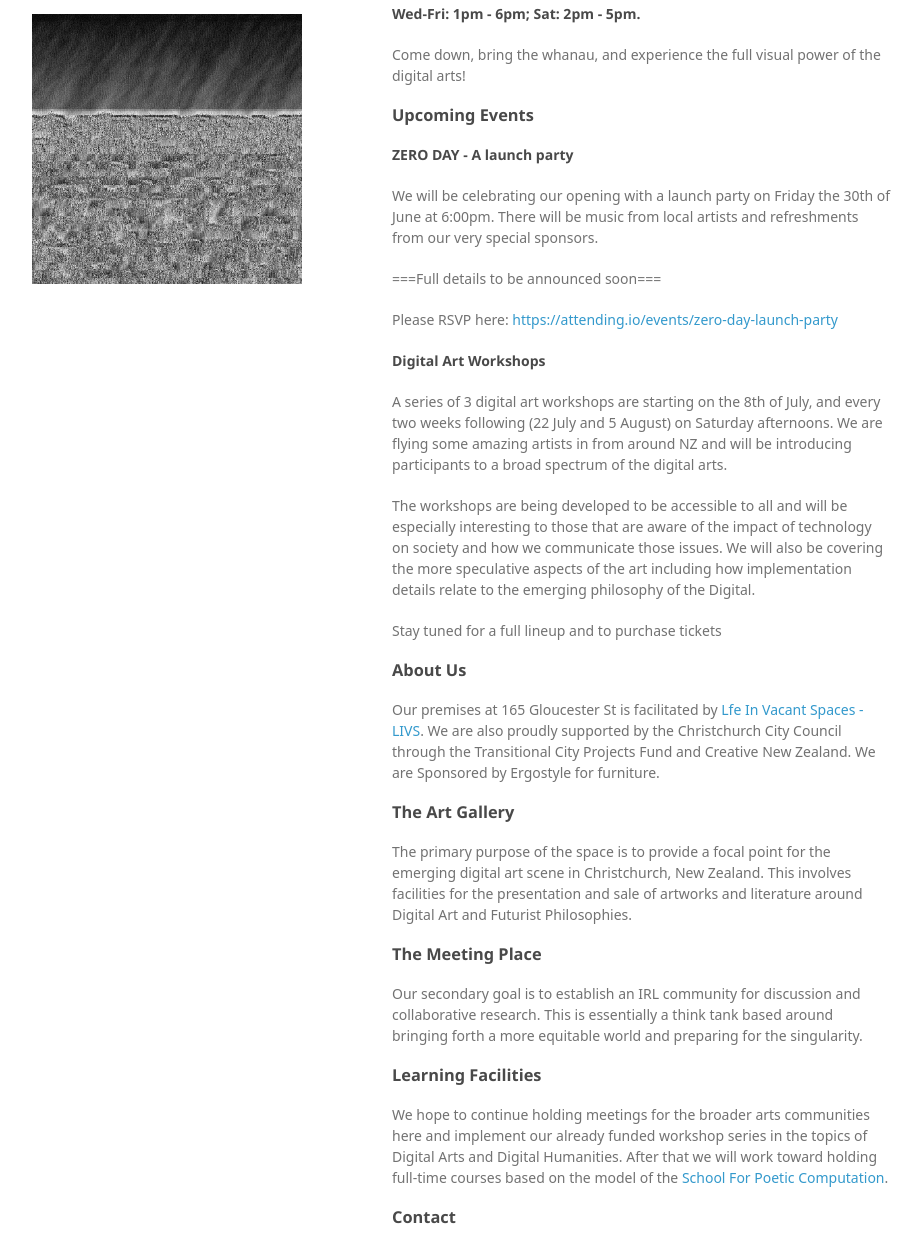
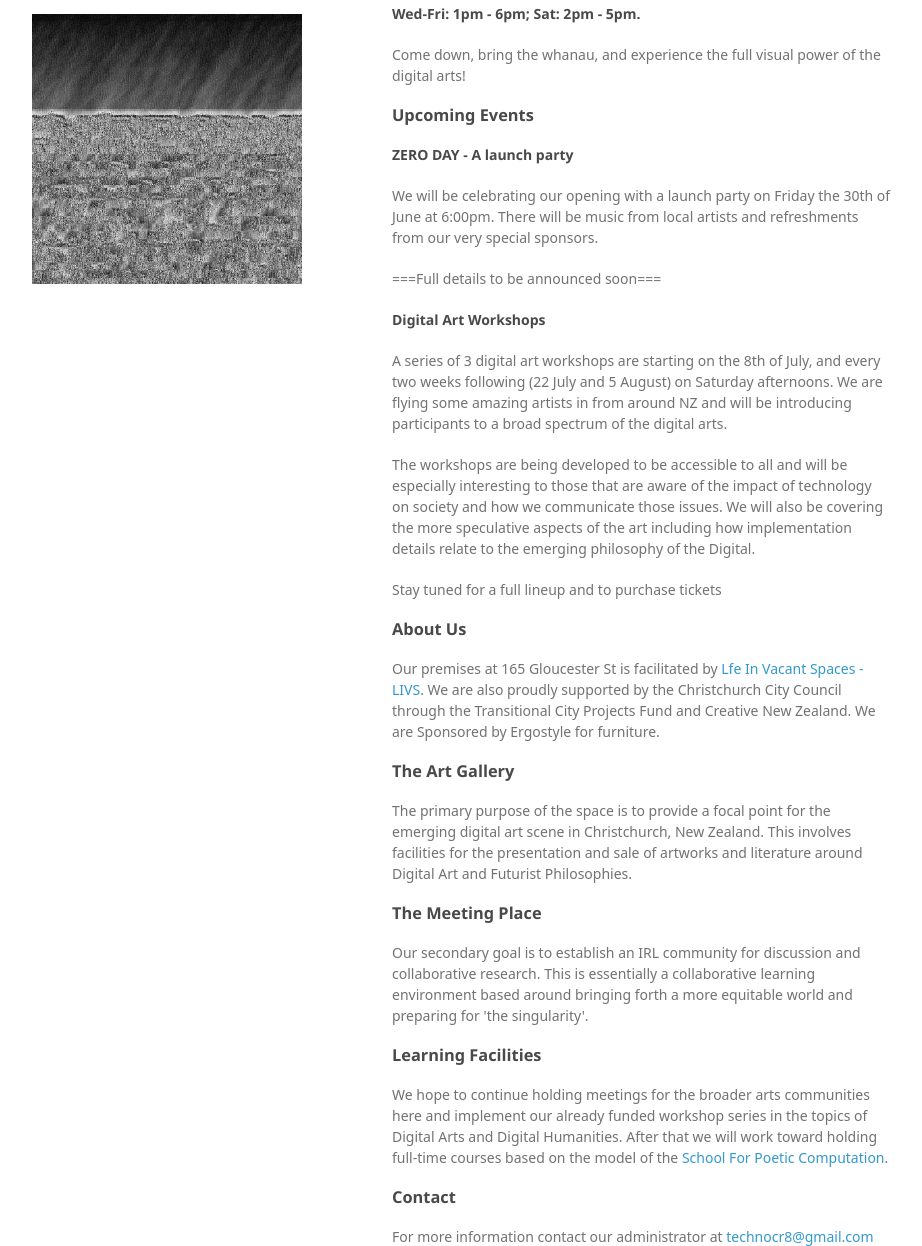
Before and after one commit to techncr8/AfterMath, a plain HTML site: page index.html in a window 1280 px wide. Shown: the part 259-1505 px from the top of the page, without its empty margins (178-1100 px from the left). Drawn offline with Linux system fonts and the light colour scheme; a web font is replaced by a local one.

Commit message:
Add files via upload

```diff
--- a/index.html
+++ b/index.html
@@ -39,7 +39,7 @@
 <h4> ZERO DAY - A launch party </h4>
 <p> We will be celebrating our opening with a launch party on Friday the 30th of June at 6:00pm. There will be music from local artists and refreshments from our very special sponsors. </p>
 <p> ===Full details to be announced soon=== </p>
-<p>  Please RSVP here: <a href="https://attending.io/events/zero-day-launch-party"> https://attending.io/events/zero-day-launch-party </a></p>
+<!--p>  Please RSVP here: <a href="https://attending.io/events/zero-day-launch-party"> https://attending.io/events/zero-day-launch-party </a></p-//-->
 
 <h4> Digital Art Workshops  </h4>
 <p> A series of 3 digital art workshops are starting on the 8th of July, and every two weeks following (22 July and 5 August) on Saturday afternoons. We are flying some amazing artists in from around NZ and will be introducing participants to a broad spectrum of the digital arts.</p>
@@ -59,7 +59,7 @@
 <h3>
 <a id="the-meeting-place" class="anchor" href="#the-meeting-place" aria-hidden="true"><span aria-hidden="true" class="octicon octicon-link"></span></a>The Meeting Place</h3>
 
-<p>Our secondary goal is to establish an IRL community for discussion and collaborative research. This is essentially a think tank based around bringing forth a more equitable world and preparing for the singularity.</p>
+<p>Our secondary goal is to establish an IRL community for discussion and collaborative research. This is essentially a collaborative learning environment based around bringing forth a more equitable world and preparing for 'the singularity'.</p>
 
 <h3>
 <a id="learning-facilities" class="anchor" href="#learning-facilities" aria-hidden="true"><span aria-hidden="true" class="octicon octicon-link"></span></a>Learning Facilities</h3>
```
